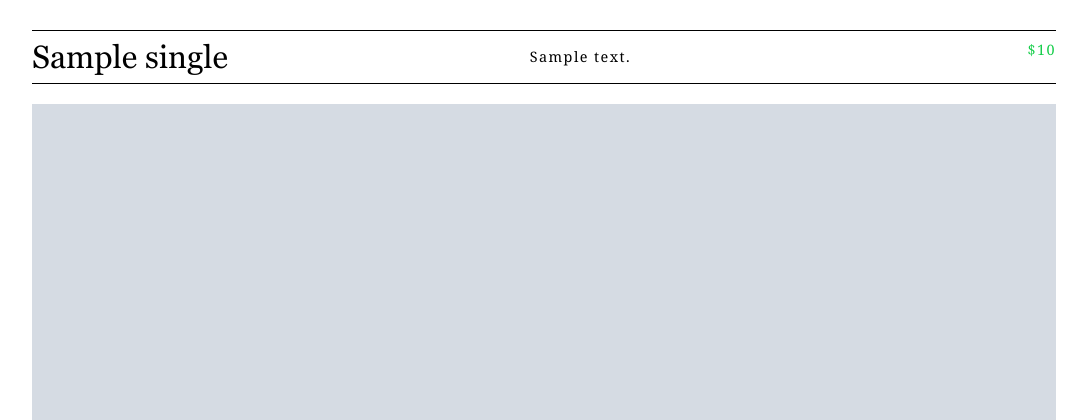
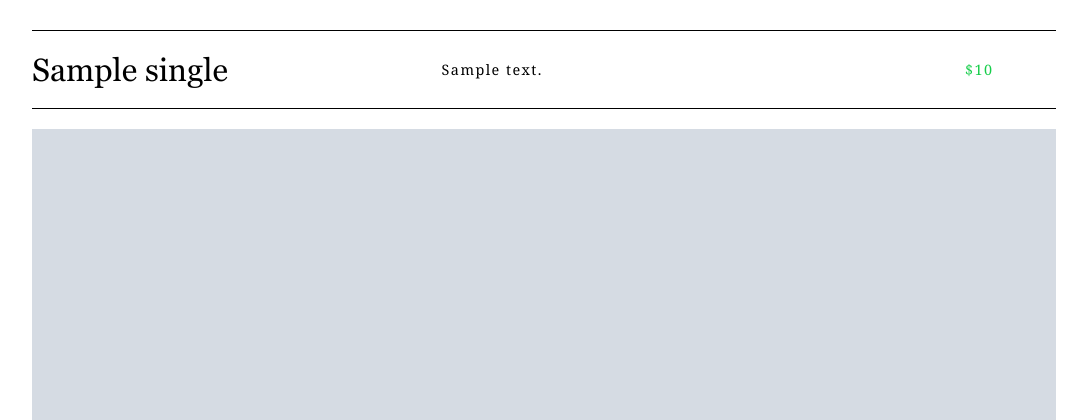
Before and after one commit to Arlefreak/vov, a Django app: template store/templates/products__single.html in a window 1280 px wide. Shown: the part 82-502 px from the top of the page, without its empty margins (96-1183 px from the left). Run offline with Django 3.2, Linux system fonts and the light colour scheme; the template is opened without the code that fills it: most values are stand-ins (such as "Sample title", 1, 10 or a date in 2020); grey boxes marked "Sample" are stand-in pictures; some libraries are stand-ins or nearby versions; some web fonts are replaced.

Commit message:
Fixed flex price css

```diff
--- a/front/src/colabs__single.html
+++ b/front/src/colabs__single.html
@@ -3,8 +3,8 @@
 {% block content %}
 <main class="wrapper">
     <section class="item-info">
-        <h2>{{ single.name }}</h2>
-        <p>
+        <h2 class="flex">{{ single.name }}</h2>
+        <p class="flex">
             {{ single.description }}
         </p>
     </section>
--- a/front/src/css/catalog.styl
+++ b/front/src/css/catalog.styl
@@ -56,14 +56,21 @@
         display block
     h2
     p
-        width 50%
-        margin 0
-        display flex
-        justify-content center
-        flex-direction column
-        @media screen and (max-width: $max-width-mobile)
-            width 100%
-            margin 20px auto 20px auto
+    div
+        &.flex
+            margin 0
+            display flex
+            justify-content center
+            flex-direction column
+            @media screen and (max-width: $max-width-mobile)
+                width 100%
+                margin 20px auto 20px auto
+    div
+        width 15%
+    h2.flex
+        width 40%
+    p.flex
+        width 45%
 .price
     color $color3
 .parallax
--- a/front/src/products__list.html
+++ b/front/src/products__list.html
@@ -8,8 +8,8 @@
         {% endif %}
     </section>
     <section class="item-info">
-        <h2>{{ single.name }}</h2>
-        <p>
+        <h2 class="flex">{{ single.name }}</h2>
+        <p class="flex">
             {{ single.description }}
         </p>
     </section>
--- a/front/src/products__single.html
+++ b/front/src/products__single.html
@@ -6,11 +6,11 @@
 {% block content %}
 <main class="wrapper">
     <section class="item-info">
-        <h2>{{ single.name }}</h2>
-        <p>
+        <h2 class="flex">{{ single.name }}</h2>
+        <p class="flex">
             {{ single.description }}
         </p>
-        <div class="price">
+        <div class="flex price">
             <p>${{ single.price }}</p>
         </div>
     </section>
--- a/store/static/css/style.css
+++ b/store/static/css/style.css
@@ -648,9 +648,9 @@ main.wrapper {
     display: block;
   }
 }
-.item-info h2,
-.item-info p {
-  width: 50%;
+.item-info h2.flex,
+.item-info p.flex,
+.item-info div.flex {
   margin: 0;
   display: -webkit-box;
   display: -moz-box;
@@ -672,11 +672,21 @@ main.wrapper {
   flex-direction: column;
 }
 @media screen and (max-width: 768px) {
-  .item-info h2,
-  .item-info p {
+  .item-info h2.flex,
+  .item-info p.flex,
+  .item-info div.flex {
     width: 100%;
     margin: 20px auto 20px auto;
   }
+}
+.item-info div {
+  width: 15%;
+}
+.item-info h2.flex {
+  width: 40%;
+}
+.item-info p.flex {
+  width: 45%;
 }
 .price {
   color: #17ce4b;
--- a/store/templates/colabs__single.html
+++ b/store/templates/colabs__single.html
@@ -3,8 +3,8 @@
 {% block content %}
 <main class="wrapper">
     <section class="item-info">
-        <h2>{{ single.name }}</h2>
-        <p>
+        <h2 class="flex">{{ single.name }}</h2>
+        <p class="flex">
             {{ single.description }}
         </p>
     </section>
--- a/store/templates/products__list.html
+++ b/store/templates/products__list.html
@@ -8,8 +8,8 @@
         {% endif %}
     </section>
     <section class="item-info">
-        <h2>{{ single.name }}</h2>
-        <p>
+        <h2 class="flex">{{ single.name }}</h2>
+        <p class="flex">
             {{ single.description }}
         </p>
     </section>
--- a/store/templates/products__single.html
+++ b/store/templates/products__single.html
@@ -6,11 +6,11 @@
 {% block content %}
 <main class="wrapper">
     <section class="item-info">
-        <h2>{{ single.name }}</h2>
-        <p>
+        <h2 class="flex">{{ single.name }}</h2>
+        <p class="flex">
             {{ single.description }}
         </p>
-        <div class="price">
+        <div class="flex price">
             <p>${{ single.price }}</p>
         </div>
     </section>
```
